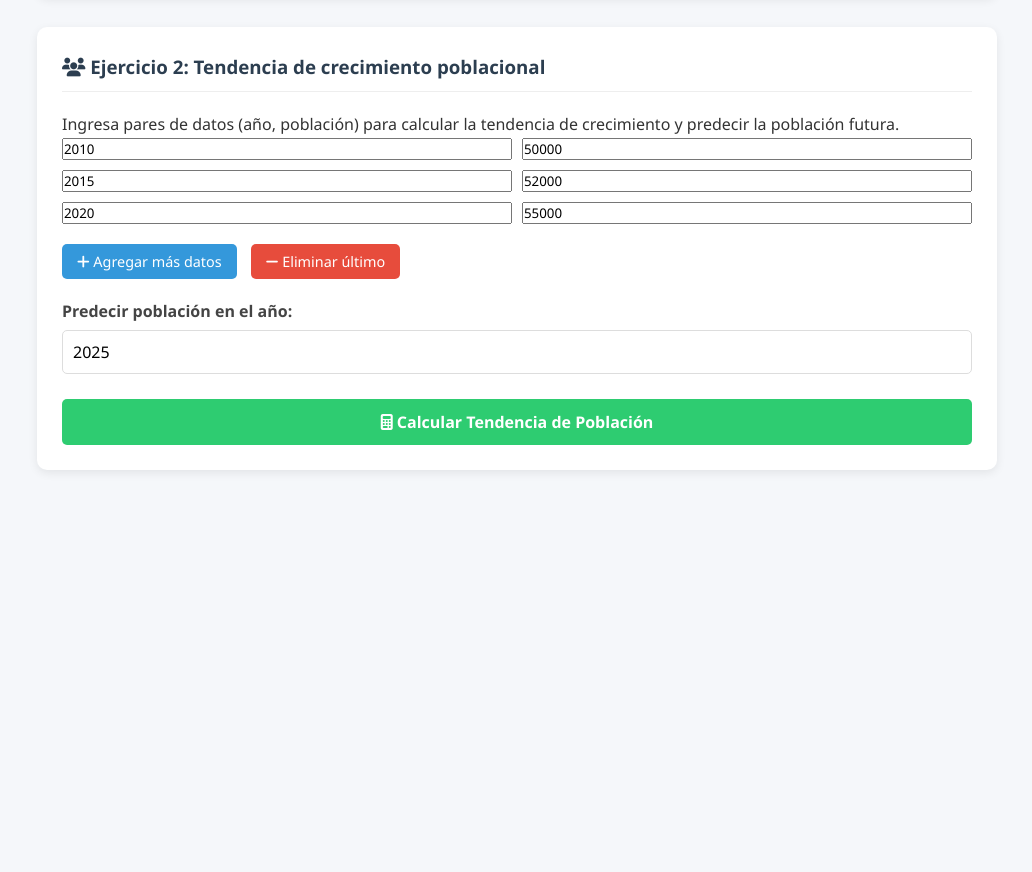
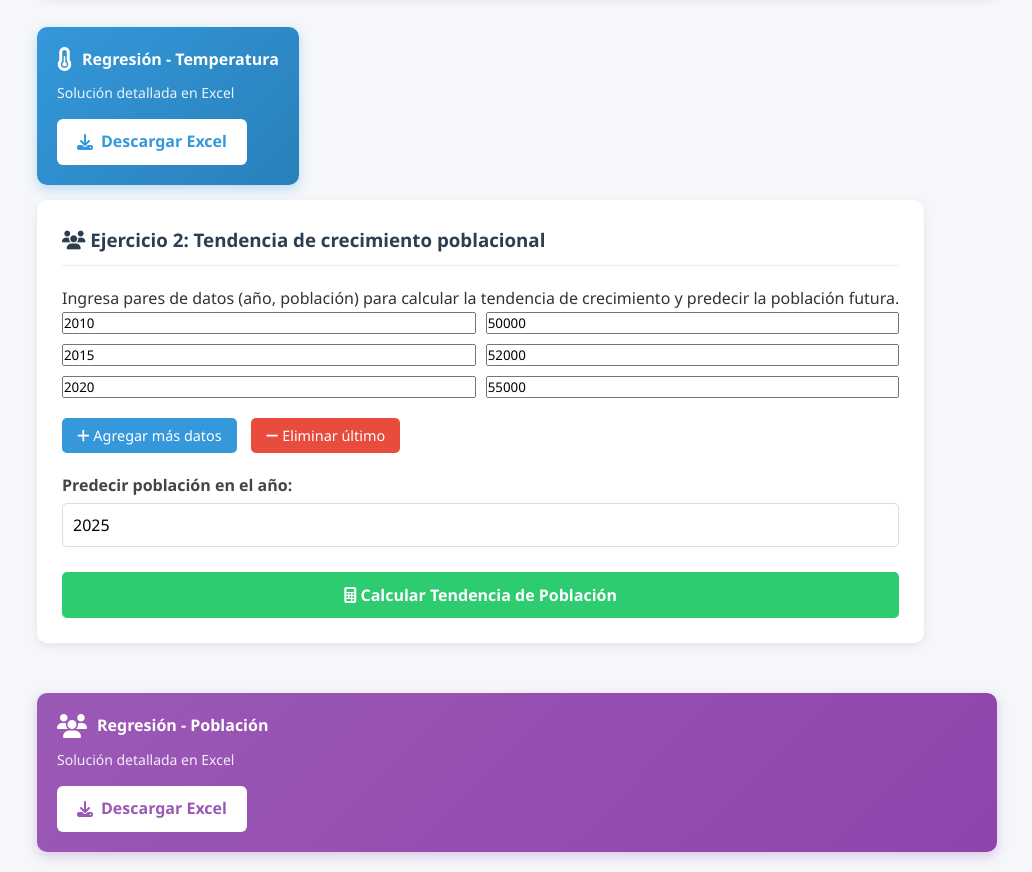
Before and after one commit to jhuancam3-spec/PROYECTOFINAL, a plain HTML site: page pages/regresion.html in a window 1280 px wide. Shown: the part 689-1561 px from the top of the page, without its empty margins (123-1155 px from the left). Before the commit the page ends 1209 px from the top, so only its background shows below. Drawn offline with nearby package versions, Linux system fonts and the light colour scheme.

Commit message:
Update regresion.html

```diff
--- a/pages/regresion.html
+++ b/pages/regresion.html
@@ -62,7 +62,36 @@
                 <canvas id="temp-regression-chart"></canvas>
             </div>
         </div>
+        <div style="display: flex; flex-wrap: wrap; gap: 15px; margin: 20px 0;">
 
+    <div style="
+        background: linear-gradient(135deg, #3498db, #2980b9);
+        border-radius: 10px;
+        padding: 20px;
+        min-width: 250px;
+        box-shadow: 0 4px 12px rgba(52, 152, 219, 0.3);
+        transition: transform 0.3s ease;
+    ">
+        <div style="margin-bottom: 10px; display: flex; align-items: center; gap: 10px;">
+            <i class="fas fa-thermometer-half" style="font-size: 24px; color: white;"></i>
+            <h4 style="margin: 0; color: white; font-weight: 600;">Regresión - Temperatura</h4>
+        </div>
+        <p style="color: rgba(255,255,255,0.9); margin-bottom: 15px; font-size: 14px;">Solución detallada en Excel</p>
+        <a href="../excel/Regresion_Temperatura.xlsx" download style="
+            display: inline-flex;
+            align-items: center;
+            gap: 8px;
+            padding: 10px 20px;
+            background: white;
+            color: #3498db;
+            text-decoration: none;
+            border-radius: 6px;
+            font-weight: 600;
+            transition: all 0.3s ease;
+        ">
+            <i class="fas fa-download"></i> Descargar Excel
+        </a>
+    </div>
         <!-- Ejercicio 2: Población -->
         <div class="input-section">
             <h3><i class="fas fa-users"></i> Ejercicio 2: Tendencia de crecimiento poblacional</h3>
@@ -109,7 +138,34 @@
             </div>
         </div>
     </div>
-
+     <div style="
+        background: linear-gradient(135deg, #9b59b6, #8e44ad);
+        border-radius: 10px;
+        padding: 20px;
+        min-width: 250px;
+        box-shadow: 0 4px 12px rgba(155, 89, 182, 0.3);
+        transition: transform 0.3s ease;
+    ">
+        <div style="margin-bottom: 10px; display: flex; align-items: center; gap: 10px;">
+            <i class="fas fa-users" style="font-size: 24px; color: white;"></i>
+            <h4 style="margin: 0; color: white; font-weight: 600;">Regresión - Población</h4>
+        </div>
+        <p style="color: rgba(255,255,255,0.9); margin-bottom: 15px; font-size: 14px;">Solución detallada en Excel</p>
+        <a href="../excel/Regresion_Poblacion.xlsx" download style="
+            display: inline-flex;
+            align-items: center;
+            gap: 8px;
+            padding: 10px 20px;
+            background: white;
+            color: #9b59b6;
+            text-decoration: none;
+            border-radius: 6px;
+            font-weight: 600;
+            transition: all 0.3s ease;
+        ">
+            <i class="fas fa-download"></i> Descargar Excel
+        </a>
+    </div>
     <script src="../js/regresion.js"></script>
 </body>
 </html>
```
